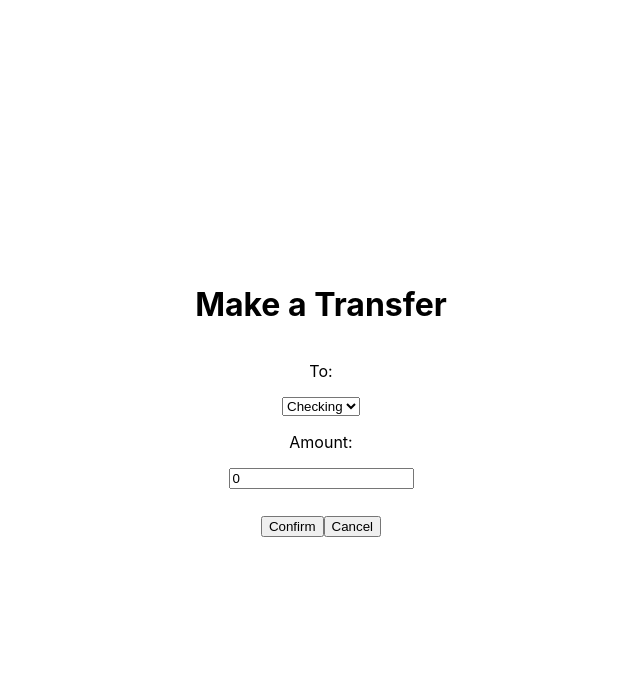
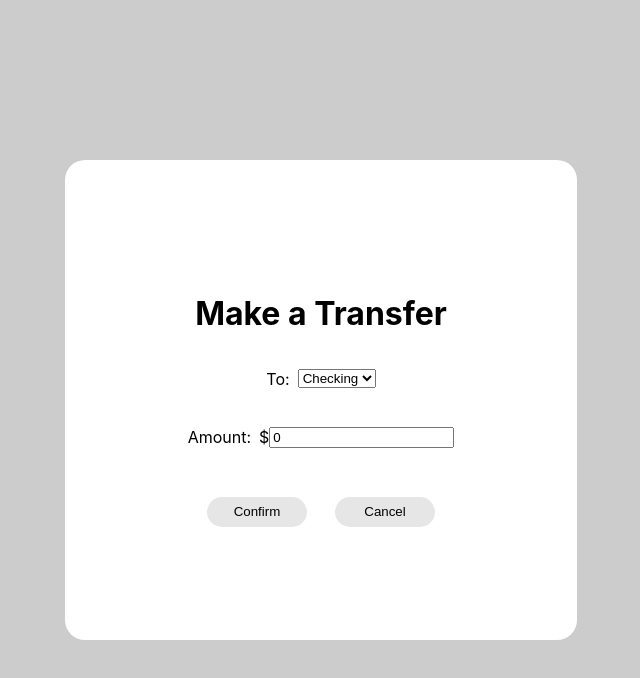
Before and after one commit to naomipate/summer-intern-hackathon, a React (Create React App) app in the folder Frontend/summer-intern-hackathon-frontend/: page /transfer in a window 1280 px wide. Shown: the top 678 px of the page, without its empty margins (319-959 px from the left). Built offline with nearby package versions, Linux system fonts and the light colour scheme.

Commit message:
redesign transfer page

```diff
--- a/Frontend/summer-intern-hackathon-frontend/package.json
+++ b/Frontend/summer-intern-hackathon-frontend/package.json
@@ -8,6 +8,7 @@
     "@testing-library/user-event": "^13.5.0",
     "react": "^18.3.1",
     "react-dom": "^18.3.1",
+    "react-router-dom": "^6.23.1",
     "react-scripts": "5.0.1",
     "web-vitals": "^2.1.4"
   },
--- a/Frontend/summer-intern-hackathon-frontend/src/TransferPage.css
+++ b/Frontend/summer-intern-hackathon-frontend/src/TransferPage.css
@@ -1,16 +1,52 @@
+.transferpage-background {
+    background-color: #cccccc;
+    display: flex;
+    justify-content: center;
+    align-items: center;
+    height: 100vh;
+}
 .transferpage-container {
     display: flex;
     flex-direction: column;
     justify-content: center;
     align-items: center;
-    height: 100vh;
-    width: auto;
+    height: 60%;
+    width: 40%;
+    background-color: white;
+    border-radius: 20px;
 }
 
 .transferpage-content{
     display: flex;
-    flex-direction: column;
+    flex-direction: row;
     justify-content: center;
     align-items: center;
     margin-bottom: 2%;
+    height: 10%;
 }
+
+.button-group-transfer {
+    display: flex;
+    justify-content: space-around;
+    align-items: center;
+    width: 100%;
+}
+
+.transferpage-button{
+    width: 50%;
+    display: flex;
+    justify-content: space-around;
+    margin-top: 5%;
+}
+
+.transferpage-button button {
+    height: 30px;
+    width: 100px;
+    background-color: #e6e6e6;
+    border-radius: 20px;
+    border: none;
+}
+
+.transferpage-button button:hover {
+    background-color: #cccccc;
+}
--- a/Frontend/summer-intern-hackathon-frontend/src/TransferPage.js
+++ b/Frontend/summer-intern-hackathon-frontend/src/TransferPage.js
@@ -34,17 +34,20 @@ function TransferPage() {
     };
 
     return (
+        <div className='transferpage-background'>
             <div className='transferpage-container'>
                 <h1>Make a Transfer</h1>
                 <div className='transferpage-content'>
-                <p>To:</p>
+                    <p>To:&ensp;</p>
                     <select id='dropdown'
                     value={account}
                     onChange={handleAccountChange}>
                         <option value='Checking'>Checking</option>
                         <option value='Savings'>Savings</option>
                     </select>
-                <p>Amount:</p>
+                </div>
+                <div className='transferpage-content'>
+                    <p>Amount:&ensp;$</p>
                     <input
                         type="text"
                         value={amount}
@@ -52,9 +55,10 @@ function TransferPage() {
                         placeholder="0.00"
                     />
                 </div>
-            <div>
+                <div className='transferpage-button'>
                     <button onClick={handleTransfer}>Confirm</button>
                     <button onClick={() =>navigate('/')}>Cancel</button>
+                </div>
             </div>
         </div>
     );
```
Also changed, not shown: 1 other file (tests, documents, lock files or other folders). Lines whose indentation alone changed are shown as unchanged.
